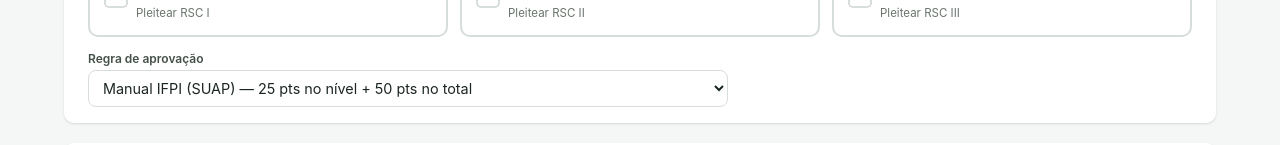
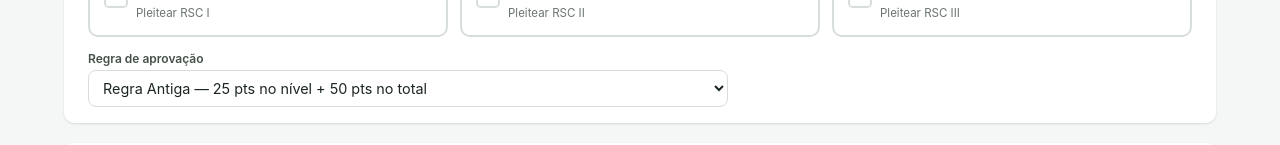
Before and after one commit to felipedantas-pi/simulador-rsc-ebtt, a plain HTML site: page index.html in a window 1280 px wide. Shown: the part 331-476 px from the top of the page. Drawn offline with Linux system fonts and the light colour scheme.

Commit message:
Ajuste da nomenclatura da Regra

```diff
--- a/index.html
+++ b/index.html
@@ -68,8 +68,8 @@
       <div class="field rule-field">
         <label for="rsc-regra">Regra de aprovação</label>
         <select id="rsc-regra">
-          <option value="ifpi">Manual IFPI (SUAP) — 25 pts no nível + 50 pts no total</option>
-          <option value="cprsc">Resolução CPRSC nº 03/2021 — 36 pts no nível + 60 pts no total</option>
+          <option value="ifpi">Regra Antiga — 25 pts no nível + 50 pts no total</option>
+          <option value="cprsc">Regra Nova* (Resolução CPRSC nº 03/2021) — 36 pts no nível + 60 pts no total</option>
         </select>
       </div>
     </section>
```
